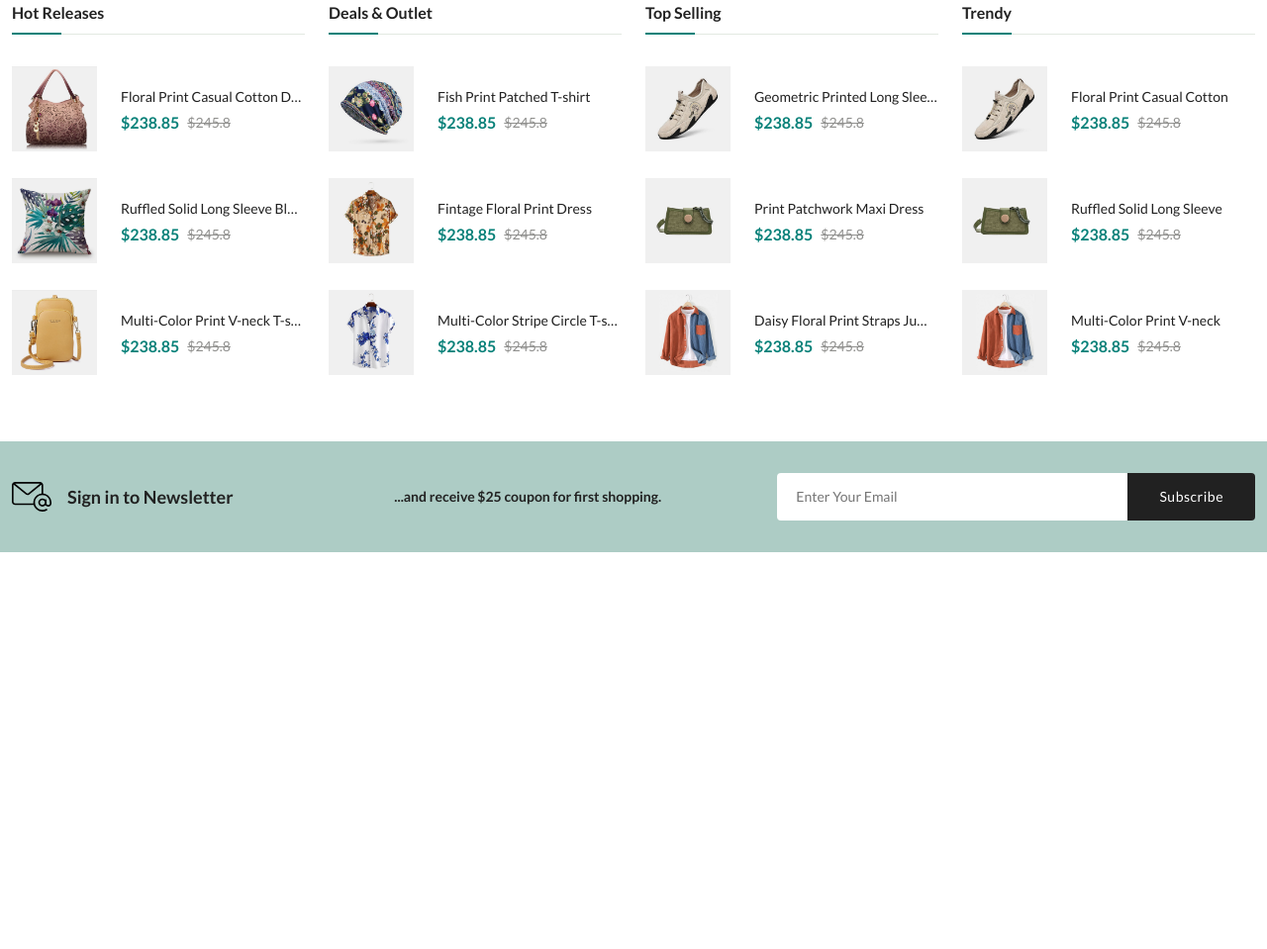
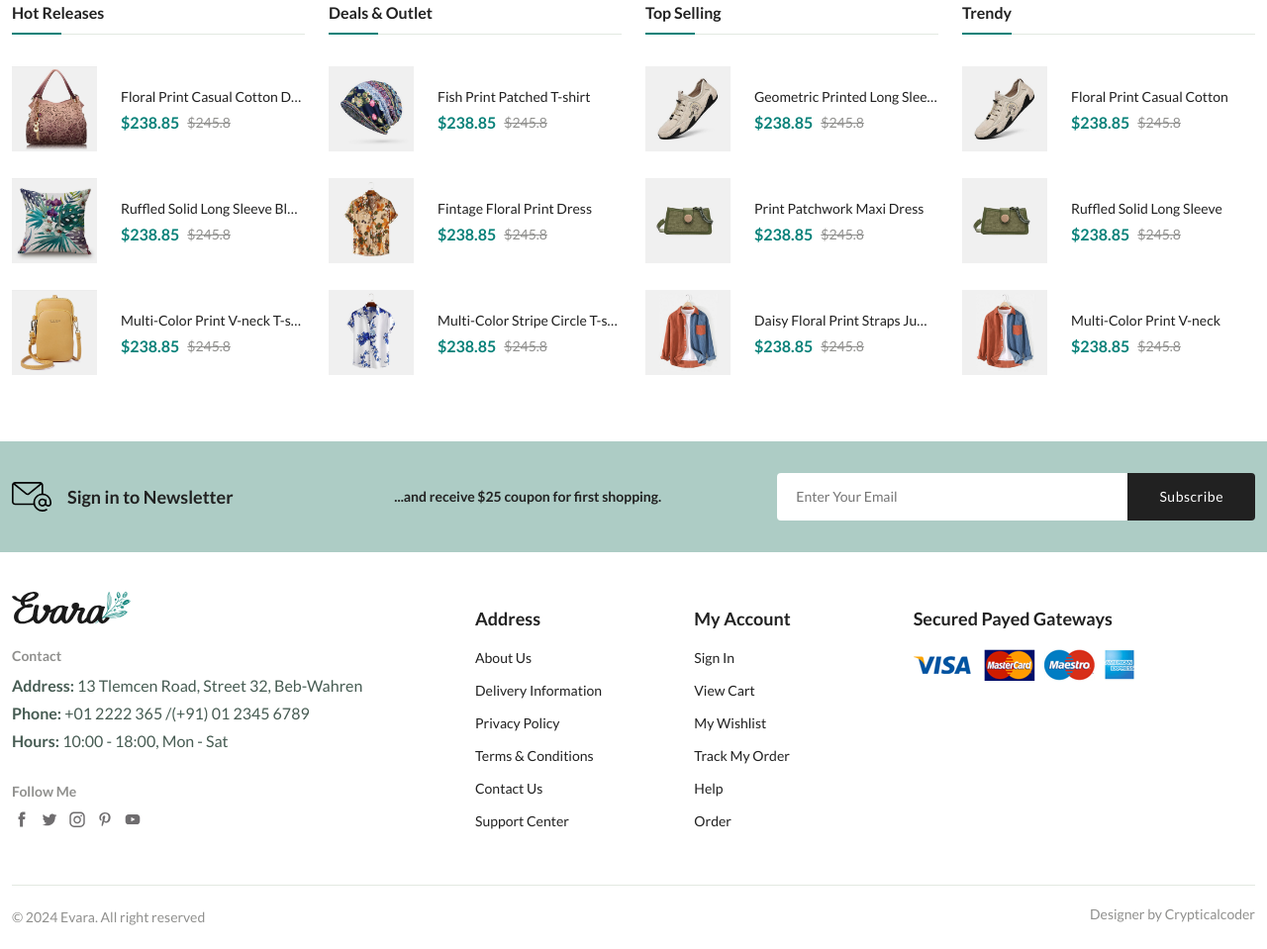
Before and after one commit to billalben/evara-ecommerce, a plain HTML site: page index.html in a window 1280 px wide. Shown: the part 3236-4195 px from the top of the page at 99% size. Before the commit the page ends 3794 px from the top, so only its background shows below. Drawn offline with nearby package versions, Linux system fonts and the light colour scheme.

Commit message:
Create Footer Section

```diff
--- a/assets/css/styles.css
+++ b/assets/css/styles.css
@@ -931,6 +931,76 @@ input {
 }
 
 /*=============== FOOTER ===============*/
+.footer__container {
+  grid-template-columns: 4.5fr repeat(2, 2fr) 3.5fr;
+  padding-block: 2.5rem;
+}
+
+.footer__logo-img {
+  width: 120px;
+}
+
+.footer__subtitle {
+  color: var(--text-color-light);
+  font-size: var(--small-font-size);
+  margin-block: 1.25rem 0.625rem;
+}
+
+.footer__description {
+  margin-bottom: 0.25rem;
+}
+
+.footer__description span {
+  font-weight: var(--weight-600);
+}
+
+.footer__social .footer__subtitle {
+  margin-top: 1.875rem;
+}
+
+.footer__social-links {
+  column-gap: 0.25rem;
+}
+
+.footer__social-icon {
+  width: 20px;
+  opacity: 0.7;
+}
+
+.footer__title {
+  font-size: var(--large-font-size);
+  margin-block: 1rem 1.25rem;
+}
+
+.footer__link {
+  color: var(--title-color);
+  font-size: var(--small-font-size);
+  margin-bottom: 1rem;
+  display: block;
+  transition: all 0.3s var(--transition);
+  -webkit-transition: all 0.3s var(--transition);
+  -moz-transition: all 0.3s var(--transition);
+  -ms-transition: all 0.3s var(--transition);
+  -o-transition: all 0.3s var(--transition);
+}
+
+.footer__link:hover {
+  color: var(--first-color);
+  margin-left: 0.25rem;
+}
+
+.footer__bottom {
+  display: flex;
+  justify-content: space-between;
+  padding-block: 1.25rem;
+  border-top: 1px solid var(--border-color-alt);
+}
+
+.copyright,
+.designer {
+  color: var(--text-color-light);
+  font-size: var(--small-font-size);
+}
 
 /*=============== BREADCRUMBS ===============*/
 
--- a/index.html
+++ b/index.html
@@ -2284,7 +2284,99 @@
     </main>
 
     <!--=============== FOOTER ===============-->
-    <footer class="footer"></footer>
+    <footer class="footer container">
+      <div class="footer__container grid">
+        <div class="footer__content">
+          <a href="index.html" class="footer__logo">
+            <img src="./assets/img/logo.svg" alt="" class="footer__logo-img" />
+          </a>
+          <h4 class="footer__subtitle">Contact</h4>
+          <p class="footer__description">
+            <span>Address:</span> 13 Tlemcen Road, Street 32, Beb-Wahren
+          </p>
+          <p class="footer__description">
+            <span>Phone:</span> +01 2222 365 /(+91) 01 2345 6789
+          </p>
+          <p class="footer__description">
+            <span>Hours:</span> 10:00 - 18:00, Mon - Sat
+          </p>
+          <div class="footer__social">
+            <h4 class="footer__subtitle">Follow Me</h4>
+            <div class="footer__links flex">
+              <a href="#">
+                <img
+                  src="./assets/img/icon-facebook.svg"
+                  alt=""
+                  class="footer__social-icon"
+                />
+              </a>
+              <a href="#">
+                <img
+                  src="./assets/img/icon-twitter.svg"
+                  alt=""
+                  class="footer__social-icon"
+                />
+              </a>
+              <a href="#">
+                <img
+                  src="./assets/img/icon-instagram.svg"
+                  alt=""
+                  class="footer__social-icon"
+                />
+              </a>
+              <a href="#">
+                <img
+                  src="./assets/img/icon-pinterest.svg"
+                  alt=""
+                  class="footer__social-icon"
+                />
+              </a>
+              <a href="#">
+                <img
+                  src="./assets/img/icon-youtube.svg"
+                  alt=""
+                  class="footer__social-icon"
+                />
+              </a>
+            </div>
+          </div>
+        </div>
+        <div class="footer__content">
+          <h3 class="footer__title">Address</h3>
+          <ul class="footer__links">
+            <li><a href="" class="footer__link">About Us</a></li>
+            <li><a href="" class="footer__link">Delivery Information</a></li>
+            <li><a href="" class="footer__link">Privacy Policy</a></li>
+            <li><a href="" class="footer__link">Terms & Conditions</a></li>
+            <li><a href="" class="footer__link">Contact Us</a></li>
+            <li><a href="" class="footer__link">Support Center</a></li>
+          </ul>
+        </div>
+        <div class="footer__content">
+          <h3 class="footer__title">My Account</h3>
+          <ul class="footer__links">
+            <li><a href="" class="footer__link">Sign In</a></li>
+            <li><a href="" class="footer__link">View Cart</a></li>
+            <li><a href="" class="footer__link">My Wishlist</a></li>
+            <li><a href="" class="footer__link">Track My Order</a></li>
+            <li><a href="" class="footer__link">Help</a></li>
+            <li><a href="" class="footer__link">Order</a></li>
+          </ul>
+        </div>
+        <div class="footer__content">
+          <h3 class="footer__title">Secured Payed Gateways</h3>
+          <img
+            src="./assets/img/payment-method.png"
+            alt=""
+            class="payment__img"
+          />
+        </div>
+      </div>
+      <div class="footer__bottom">
+        <p class="copyright">&copy; 2024 Evara. All right reserved</p>
+        <span class="designer">Designer by Crypticalcoder</span>
+      </div>
+    </footer>
 
     <!--=============== SWIPER JS ===============-->
     <script src="https://cdn.jsdelivr.net/npm/swiper@11/swiper-bundle.min.js"></script>
```
